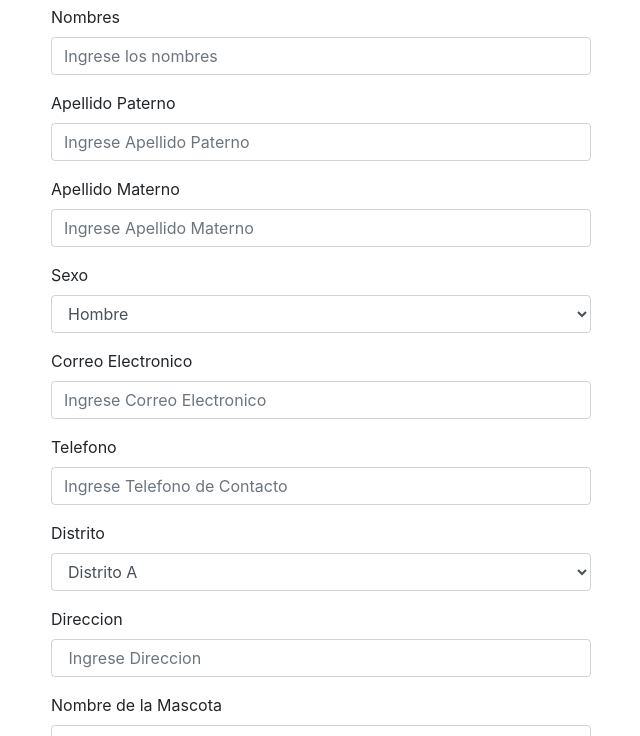
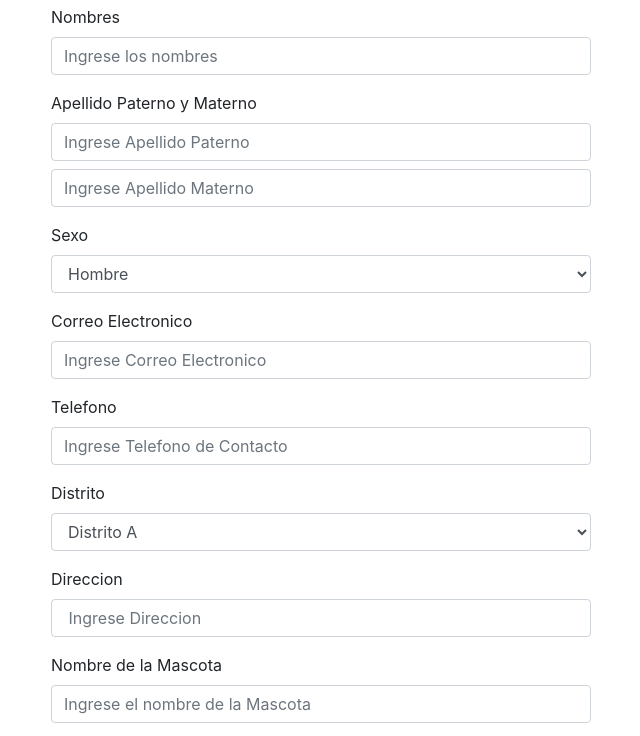
Before and after one commit to karlamoquillazavelasco/PC01, a plain HTML site: page index.html in a window 1280 px wide. Shown: the part 51-787 px from the top of the page, without its empty margins (34-674 px from the left). Drawn offline with nearby package versions, Linux system fonts and the light colour scheme.

Commit message:
Apellidos

```diff
--- a/index.html
+++ b/index.html
@@ -25,13 +25,12 @@
                         <input type="text" name="nombres" placeholder="Ingrese los nombres" id="" class="form-control">
                     </div>
                     <div class="form-group">
-                        <label for="">Apellido Paterno</label>
+                        <label for="">Apellido Paterno y Materno</label>
                         <input type="text" name="apellido_paterno" placeholder="Ingrese Apellido Paterno" id="" class="form-control">
-                    </div>
-                    <div class="form-group">
-                        <label for="">Apellido Materno</label>
+                       <h1></h1>
                         <input type="text" name="apellido_materno" placeholder="Ingrese Apellido Materno" id="" class="form-control">
                     </div>
+
 
                     <div class="form-group">
                         <label for="">Sexo</label>
```
